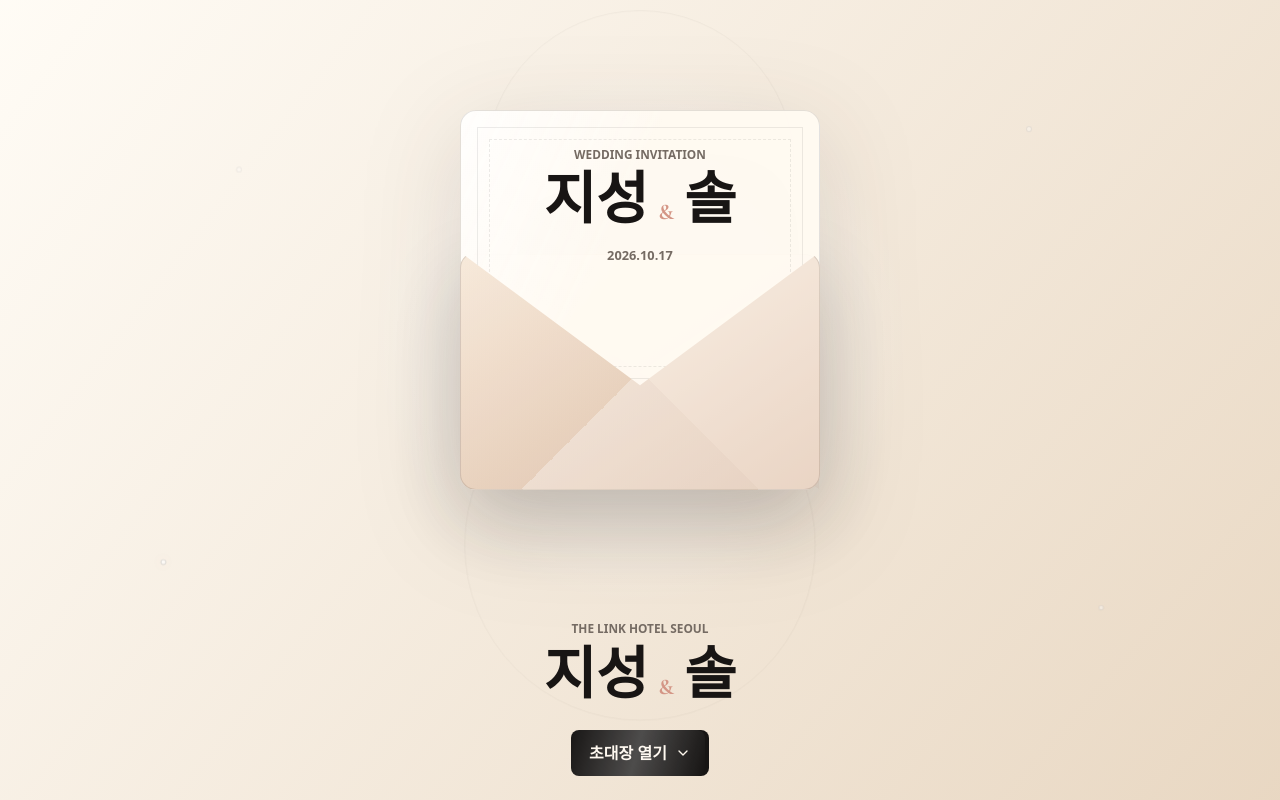
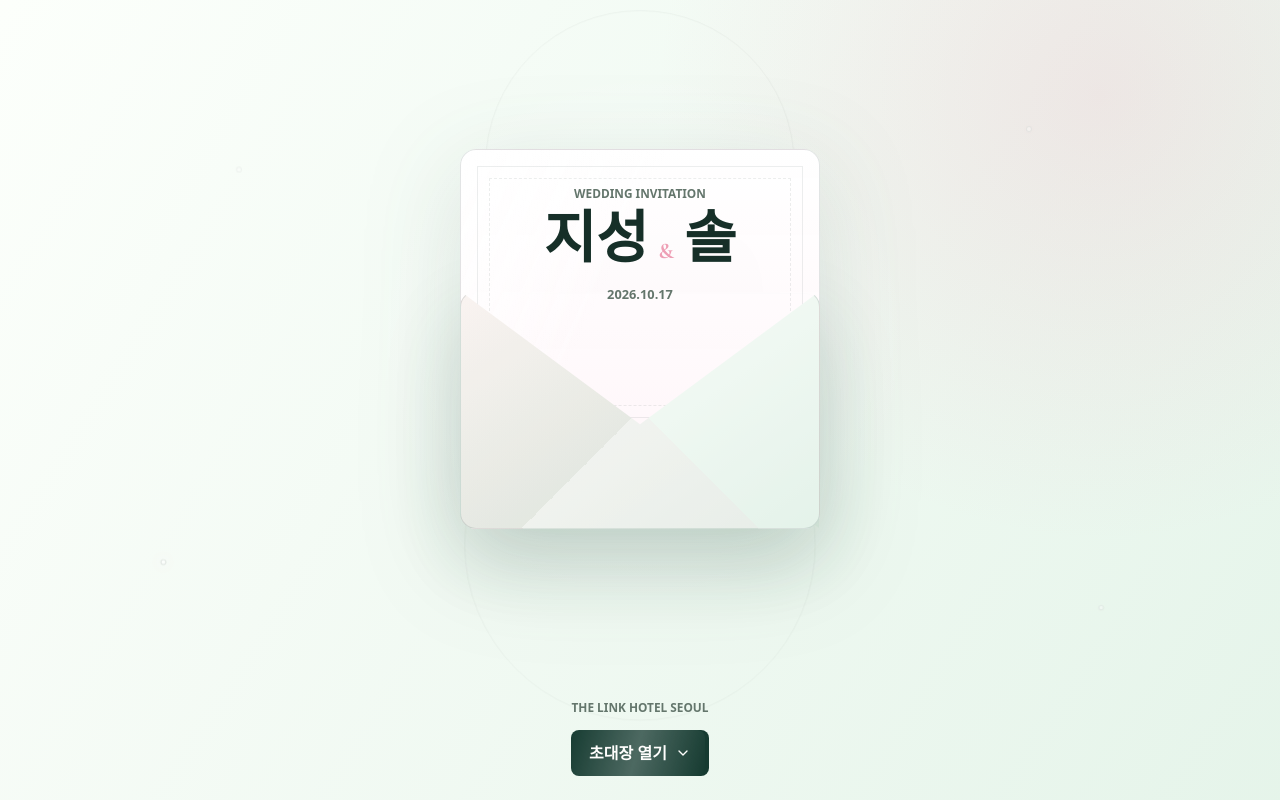
Before and after one commit to jseongchoi/js_and_sol, a React (Vite) app: page / in a window 1280 px wide. Shown: the top 800 px of the page. Built offline with nearby package versions, Linux system fonts and the light colour scheme; a web font is replaced by a local one.

Commit message:
Refresh wedding palette and opening copy

```diff
--- a/src/main.jsx
+++ b/src/main.jsx
@@ -280,11 +280,6 @@ function OpeningScene({ onOpen }) {
       </div>
       <div className="opening-copy">
         <p>THE LINK HOTEL SEOUL</p>
-        <h2>
-          지성
-          <span>&</span>
-          솔
-        </h2>
         <button type="button" onClick={handleOpen} disabled={leaving}>
           초대장 열기
           <ChevronDown size={16} />
--- a/src/styles.css
+++ b/src/styles.css
@@ -10,14 +10,14 @@
 :root {
   --font-sans: "Pretendard", "Apple SD Gothic Neo", "Malgun Gothic", system-ui, sans-serif;
   --font-serif: "Cormorant Garamond", "Noto Serif KR", "Batang", serif;
-  --ink: #181514;
-  --muted: #756b63;
-  --paper: #fff8ee;
-  --milk: #fffdf8;
-  --sage: #9eb8aa;
-  --rose: #d49686;
-  --line: rgba(24, 21, 20, 0.12);
-  --shadow: 0 30px 90px rgba(39, 31, 26, 0.16);
+  --ink: #162f28;
+  --muted: #64766c;
+  --paper: #f7fff9;
+  --milk: #fffefd;
+  --sage: #9bc6ad;
+  --rose: #ee9fb5;
+  --line: rgba(22, 47, 40, 0.13);
+  --shadow: 0 30px 90px rgba(32, 73, 58, 0.14);
   --radius: 8px;
   --scroll-progress: 0;
   --hero-shift: 0px;
@@ -35,9 +35,10 @@ body {
   margin: 0;
   min-width: 320px;
   background:
-    linear-gradient(135deg, rgba(24, 21, 20, 0.045) 0 1px, transparent 1px),
-    linear-gradient(180deg, #fff7ed 0%, #f4e9d9 42%, #dfe9df 100%);
-  background-size: 24px 24px, auto;
+    radial-gradient(circle at 12% 8%, rgba(238, 159, 181, 0.18), transparent 32%),
+    radial-gradient(circle at 88% 38%, rgba(155, 198, 173, 0.2), transparent 34%),
+    linear-gradient(180deg, #fcfffb 0%, #edf8f0 46%, #fff3f7 100%);
+  background-size: auto;
   color: var(--ink);
   font-family: var(--font-sans);
   line-height: 1.55;
@@ -83,10 +84,11 @@ a {
   gap: 22px;
   padding: 24px;
   background:
-    radial-gradient(circle at var(--glow-x) var(--glow-y), rgba(255, 255, 255, 0.72), transparent 34%),
-    linear-gradient(120deg, rgba(255, 252, 246, 0.92), rgba(232, 215, 194, 0.84)),
-    linear-gradient(180deg, rgba(255, 248, 238, 0.88), rgba(234, 216, 194, 0.96)),
-    #fff8ee;
+    radial-gradient(circle at var(--glow-x) var(--glow-y), rgba(255, 255, 255, 0.82), transparent 34%),
+    radial-gradient(circle at 86% 12%, rgba(238, 159, 181, 0.2), transparent 34%),
+    linear-gradient(120deg, rgba(252, 255, 251, 0.94), rgba(226, 244, 232, 0.88)),
+    linear-gradient(180deg, rgba(255, 255, 255, 0.9), rgba(255, 241, 246, 0.72)),
+    #f7fff9;
   animation: sceneIn 420ms ease both;
   overflow: hidden;
   isolation: isolate;
@@ -139,10 +141,10 @@ a {
   position: absolute;
   width: 6px;
   height: 6px;
-  border: 1px solid rgba(24, 21, 20, 0.18);
+  border: 1px solid rgba(22, 47, 40, 0.16);
   border-radius: 50%;
   background: rgba(255, 255, 255, 0.8);
-  box-shadow: 0 0 22px rgba(212, 150, 134, 0.28);
+  box-shadow: 0 0 22px rgba(238, 159, 181, 0.32);
   opacity: 0;
   animation: particleFloat 3.8s ease-in-out infinite;
 }
@@ -178,7 +180,7 @@ a {
   perspective: 1200px;
   transform-style: preserve-3d;
   animation: envelopeArrive 980ms cubic-bezier(0.2, 0.9, 0.25, 1) both;
-  filter: drop-shadow(0 22px 48px rgba(39, 31, 26, 0.14));
+  filter: drop-shadow(0 22px 48px rgba(32, 73, 58, 0.14));
   transition: transform 260ms ease, filter 260ms ease;
   will-change: transform, opacity;
 }
@@ -214,11 +216,11 @@ a {
 .envelope-back {
   bottom: 36px;
   height: 236px;
-  border: 1px solid rgba(24, 21, 20, 0.12);
+  border: 1px solid rgba(22, 47, 40, 0.12);
   background:
-    linear-gradient(115deg, rgba(255, 255, 255, 0.7), transparent 44%),
-    linear-gradient(145deg, #fffaf0, #ead6bf);
-  box-shadow: 0 30px 80px rgba(39, 31, 26, 0.18);
+    linear-gradient(115deg, rgba(255, 255, 255, 0.78), transparent 44%),
+    linear-gradient(145deg, #ffffff, #dcefe3);
+  box-shadow: 0 30px 80px rgba(32, 73, 58, 0.16);
 }
 
 .envelope-back::before,
@@ -228,7 +230,7 @@ a {
   bottom: 0;
   width: 50%;
   height: 100%;
-  background: linear-gradient(145deg, rgba(255, 255, 255, 0.34), rgba(157, 114, 90, 0.08));
+  background: linear-gradient(145deg, rgba(255, 255, 255, 0.38), rgba(155, 198, 173, 0.14));
 }
 
 .envelope-back::before {
@@ -246,11 +248,11 @@ a {
   z-index: 2;
   height: 286px;
   padding: 34px 26px;
-  border: 1px solid rgba(24, 21, 20, 0.12);
+  border: 1px solid rgba(22, 47, 40, 0.12);
   background:
-    linear-gradient(115deg, rgba(255, 255, 255, 0.82), transparent 42%),
-    rgba(255, 250, 242, 0.96);
-  box-shadow: 0 22px 52px rgba(39, 31, 26, 0.12);
+    linear-gradient(115deg, rgba(255, 255, 255, 0.92), transparent 42%),
+    linear-gradient(180deg, rgba(255, 255, 255, 0.98), rgba(255, 247, 250, 0.96));
+  box-shadow: 0 22px 52px rgba(32, 73, 58, 0.12);
   text-align: center;
   transform: translateY(90px) scale(0.94);
   clip-path: inset(22% 8% 0 round 16px);
@@ -262,7 +264,7 @@ a {
   content: "";
   position: absolute;
   inset: 16px;
-  border: 1px solid rgba(24, 21, 20, 0.08);
+  border: 1px solid rgba(22, 47, 40, 0.08);
   pointer-events: none;
 }
 
@@ -280,8 +282,7 @@ a {
   text-transform: uppercase;
 }
 
-.invitation-peek h1,
-.opening-copy h2 {
+.invitation-peek h1 {
   display: flex;
   align-items: baseline;
   justify-content: center;
@@ -295,8 +296,7 @@ a {
   white-space: nowrap;
 }
 
-.invitation-peek h1 span,
-.opening-copy h2 span {
+.invitation-peek h1 span {
   flex: 0 0 auto;
   color: var(--rose);
   font-size: 1.38rem;
@@ -314,11 +314,11 @@ a {
   bottom: 36px;
   z-index: 3;
   height: 238px;
-  border: 1px solid rgba(24, 21, 20, 0.12);
+  border: 1px solid rgba(22, 47, 40, 0.12);
   background:
-    linear-gradient(135deg, transparent 0 50%, rgba(255, 255, 255, 0.32) 50% 100%),
-    linear-gradient(225deg, transparent 0 50%, rgba(157, 114, 90, 0.08) 50% 100%),
-    linear-gradient(145deg, #fff4e6, #dfc0a8);
+    linear-gradient(135deg, transparent 0 50%, rgba(255, 255, 255, 0.44) 50% 100%),
+    linear-gradient(225deg, transparent 0 50%, rgba(238, 159, 181, 0.12) 50% 100%),
+    linear-gradient(145deg, #fbfff9, #cfe8d9);
   clip-path: polygon(0 0, 50% 56%, 100% 0, 100% 100%, 0 100%);
 }
 
@@ -326,11 +326,11 @@ a {
   bottom: 152px;
   z-index: 4;
   height: 130px;
-  border: 1px solid rgba(24, 21, 20, 0.1);
+  border: 1px solid rgba(22, 47, 40, 0.1);
   border-radius: 16px 16px 8px 8px;
   background:
-    linear-gradient(180deg, rgba(255, 255, 255, 0.38), transparent),
-    linear-gradient(145deg, #fff6ea, #d8b99d);
+    linear-gradient(180deg, rgba(255, 255, 255, 0.5), transparent),
+    linear-gradient(145deg, #ffffff, #d8efdf);
   clip-path: polygon(0 0, 100% 0, 50% 100%);
   transform-origin: 50% 100%;
   backface-visibility: hidden;
@@ -347,13 +347,13 @@ a {
   height: 76px;
   place-items: center;
   border-radius: 50%;
-  background: #171514;
-  color: #fff8ee;
+  background: #163b31;
+  color: #fffefd;
   font-family: var(--font-serif);
   font-size: 1.2rem;
   font-weight: 700;
   box-shadow:
-    0 16px 34px rgba(39, 31, 26, 0.22),
+    0 16px 34px rgba(32, 73, 58, 0.24),
     inset 0 0 0 8px rgba(255, 255, 255, 0.08);
   transform: translateX(-50%);
   animation: sealLift 1.02s 360ms cubic-bezier(0.2, 0.9, 0.25, 1) both;
@@ -363,7 +363,7 @@ a {
   content: "";
   position: absolute;
   inset: -10px;
-  border: 1px solid rgba(24, 21, 20, 0.12);
+  border: 1px solid rgba(22, 47, 40, 0.12);
   border-radius: 50%;
   animation: sealRipple 2.8s ease-in-out infinite;
 }
@@ -372,6 +372,7 @@ a {
   position: relative;
   z-index: 2;
   display: grid;
+  gap: 14px;
   justify-items: center;
   text-align: center;
   animation: copyRise 880ms 1.2s ease both;
@@ -385,12 +386,12 @@ a {
   align-items: center;
   justify-content: center;
   gap: 8px;
-  margin-top: 28px;
+  margin-top: 0;
   padding: 0 18px;
   border: 0;
   border-radius: var(--radius);
-  background: #171514;
-  color: #fff8ee;
+  background: #163b31;
+  color: #fffefd;
   cursor: pointer;
   font-weight: 850;
 }
@@ -417,7 +418,7 @@ a {
   z-index: 80;
   width: calc(var(--scroll-progress) * 100%);
   height: 3px;
-  background: linear-gradient(90deg, #171514, #d49686, #8aa89b);
+  background: linear-gradient(90deg, #163b31, #ee9fb5, #9bc6ad);
 }
 
 .topbar {
@@ -434,8 +435,8 @@ a {
   border: 1px solid var(--line);
   border-top: 0;
   border-radius: 0 0 18px 18px;
-  background: rgba(255, 252, 246, 0.72);
-  box-shadow: 0 16px 44px rgba(42, 34, 28, 0.08);
+  background: rgba(252, 255, 251, 0.78);
+  box-shadow: 0 16px 44px rgba(32, 73, 58, 0.08);
   backdrop-filter: blur(18px);
 }
 
@@ -453,8 +454,8 @@ a {
   flex: 0 0 auto;
   place-items: center;
   border-radius: 50%;
-  background: linear-gradient(135deg, #1d1a18, #566d63);
-  color: #fff8ee;
+  background: linear-gradient(135deg, #163b31, #8fc4a6);
+  color: #fffefd;
   font-weight: 850;
 }
 
@@ -499,8 +500,8 @@ a {
 .share-mini,
 .primary-action {
   border-color: transparent;
-  background: #171514;
-  color: #fff8ee;
+  background: #163b31;
+  color: #fffefd;
 }
 
 .share-mini {
@@ -560,10 +561,10 @@ a {
 .hero-section,
 .section-band {
   overflow: hidden;
-  border: 1px solid rgba(24, 21, 20, 0.1);
+  border: 1px solid rgba(22, 47, 40, 0.1);
   background:
-    linear-gradient(115deg, rgba(255, 255, 255, 0.74), transparent 36%),
-    rgba(255, 250, 242, 0.86);
+    linear-gradient(115deg, rgba(255, 255, 255, 0.86), transparent 36%),
+    linear-gradient(180deg, rgba(255, 255, 255, 0.86), rgba(244, 255, 247, 0.8));
   box-shadow: var(--shadow);
 }
 
@@ -585,8 +586,8 @@ a {
   min-height: 560px;
   padding: 14px;
   background:
-    linear-gradient(180deg, rgba(255, 255, 255, 0.16), rgba(24, 21, 20, 0.14)),
-    linear-gradient(135deg, #ffe9d8 0%, #b7d4c8 50%, #8099b5 100%);
+    linear-gradient(180deg, rgba(255, 255, 255, 0.22), rgba(22, 47, 40, 0.08)),
+    linear-gradient(135deg, #fffefd 0%, #d9f1e1 45%, #f8cbd8 100%);
 }
 
 .photo-stack span,
@@ -648,7 +649,7 @@ a {
   padding: 7px 9px;
   border: 1px solid rgba(255, 255, 255, 0.4);
   border-radius: var(--radius);
-  background: rgba(23, 21, 20, 0.44);
+  background: rgba(22, 59, 49, 0.5);
   color: #fff;
   font-size: 0.72rem;
   font-weight: 800;
@@ -668,9 +669,9 @@ a {
   padding: 14px;
   border: 1px solid rgba(255, 255, 255, 0.32);
   border-radius: 12px;
-  background: rgba(255, 250, 242, 0.34);
-  color: #fffaf1;
-  text-shadow: 0 8px 24px rgba(20, 18, 16, 0.22);
+  background: rgba(255, 255, 255, 0.34);
+  color: #fffefd;
+  text-shadow: 0 8px 24px rgba(22, 47, 40, 0.2);
   transform: translateY(calc(var(--hero-shift) * -0.08));
   backdrop-filter: blur(16px);
 }
@@ -919,7 +920,7 @@ a {
   top: 4px;
   width: 1px;
   height: 134px;
-  background: linear-gradient(180deg, transparent, rgba(212, 150, 134, 0.42), transparent);
+  background: linear-gradient(180deg, transparent, rgba(238, 159, 181, 0.42), transparent);
   animation: lightDrop 4.8s ease-in-out infinite;
 }
 
@@ -990,7 +991,7 @@ a {
   width: 9px;
   height: 9px;
   border-radius: 50%;
-  background: #171514;
+  background: #163b31;
   transform: scale(0);
   animation: dotPulse 3.2s ease-in-out infinite;
   animation-delay: calc(var(--step) * 360ms);
@@ -1012,15 +1013,15 @@ a {
   overflow: hidden;
   min-height: 300px;
   margin-top: 18px;
-  border: 1px solid rgba(24, 21, 20, 0.1);
+  border: 1px solid rgba(22, 47, 40, 0.1);
   border-radius: 12px;
   background:
     linear-gradient(90deg, transparent 0 28%, rgba(255, 255, 255, 0.64) 28% 29%, transparent 29%),
     linear-gradient(90deg, transparent 0 68%, rgba(255, 255, 255, 0.54) 68% 69%, transparent 69%),
     linear-gradient(0deg, transparent 0 42%, rgba(255, 255, 255, 0.58) 42% 43%, transparent 43%),
     linear-gradient(0deg, transparent 0 74%, rgba(255, 255, 255, 0.46) 74% 75%, transparent 75%),
-    linear-gradient(145deg, #f8eddc 0%, #b9d8cd 48%, #7c9fb0 100%);
-  box-shadow: 0 18px 42px rgba(24, 21, 20, 0.12);
+    linear-gradient(145deg, #fffefd 0%, #d7f0df 48%, #f7c8d6 100%);
+  box-shadow: 0 18px 42px rgba(32, 73, 58, 0.12);
 }
 
 .route-svg {
@@ -1074,12 +1075,12 @@ a {
   gap: 5px;
   padding: 12px 14px;
   border-radius: 999px;
-  background: #171514;
-  color: #fff8ee;
+  background: #163b31;
+  color: #fffefd;
   font-size: 0.76rem;
   font-weight: 900;
   transform: translate(-50%, -50%);
-  box-shadow: 0 18px 38px rgba(24, 21, 20, 0.24);
+  box-shadow: 0 18px 38px rgba(32, 73, 58, 0.24);
 }
 
 .transport-list {
@@ -1101,8 +1102,8 @@ a {
   height: 36px;
   place-items: center;
   border-radius: 50%;
-  background: #171514;
-  color: #fff8ee;
+  background: #163b31;
+  color: #fffefd;
 }
 
 .transport-card strong {
@@ -1130,12 +1131,12 @@ a {
   display: block;
   min-height: 174px;
   overflow: hidden;
-  border: 1px solid rgba(24, 21, 20, 0.1);
+  border: 1px solid rgba(22, 47, 40, 0.1);
   border-radius: var(--radius);
   background:
-    linear-gradient(135deg, rgba(255, 255, 255, 0.34), rgba(255, 255, 255, 0)),
-    linear-gradient(145deg, #fff2e5, #b9d4ca 52%, #7d9aa7);
-  box-shadow: 0 18px 42px rgba(24, 21, 20, 0.12);
+    linear-gradient(135deg, rgba(255, 255, 255, 0.38), rgba(255, 255, 255, 0)),
+    linear-gradient(145deg, #fffefd, #cde9d8 52%, #f3b6c7);
+  box-shadow: 0 18px 42px rgba(32, 73, 58, 0.12);
 }
 
 .gallery-tile svg {
@@ -1154,14 +1155,14 @@ a {
   margin-top: 22px;
   background:
     linear-gradient(135deg, rgba(255, 255, 255, 0.28), rgba(255, 255, 255, 0)),
-    linear-gradient(145deg, #fff6ea, #a8c7d9 58%, #9f8eb9);
+    linear-gradient(145deg, #f8fff9, #bde1ca 58%, #f7c5d3);
 }
 
 .gallery-tile:nth-child(3) {
   margin-top: -22px;
   background:
     linear-gradient(135deg, rgba(255, 255, 255, 0.25), rgba(255, 255, 255, 0)),
-    linear-gradient(145deg, #f3d7c8, #d88f82 55%, #b1c5a4);
+    linear-gradient(145deg, #fff3f7, #ee9fb5 55%, #a9cfb5);
 }
 
 .account-list {
@@ -1213,8 +1214,8 @@ a {
   padding: 7px;
   border: 1px solid var(--line);
   border-radius: 14px;
-  background: rgba(255, 252, 246, 0.8);
-  box-shadow: 0 16px 42px rgba(42, 34, 28, 0.12);
+  background: rgba(252, 255, 251, 0.82);
+  box-shadow: 0 16px 42px rgba(32, 73, 58, 0.12);
   backdrop-filter: blur(18px);
 }
 
@@ -1241,7 +1242,7 @@ a {
   display: grid;
   place-items: center;
   padding: 22px;
-  background: rgba(24, 21, 20, 0.42);
+  background: rgba(22, 47, 40, 0.42);
   backdrop-filter: blur(10px);
 }
 
@@ -1251,7 +1252,7 @@ a {
   padding: 16px;
   border: 1px solid rgba(255, 255, 255, 0.28);
   border-radius: 16px;
-  background: rgba(255, 250, 242, 0.9);
+  background: rgba(252, 255, 251, 0.9);
   box-shadow: var(--shadow);
 }
 
@@ -1277,7 +1278,7 @@ a {
   border-radius: 12px;
   background:
     linear-gradient(135deg, rgba(255, 255, 255, 0.34), rgba(255, 255, 255, 0)),
-    linear-gradient(145deg, #fff2e5, #b9d4ca 52%, #7d9aa7);
+    linear-gradient(145deg, #fffefd, #cde9d8 52%, #f3b6c7);
 }
 
 .lightbox-panel p {
@@ -1549,8 +1550,7 @@ a {
 
 @media (max-width: 380px) {
   .hero-copy h1,
-  .invitation-peek h1,
-  .opening-copy h2 {
+  .invitation-peek h1 {
     font-size: 3.25rem;
   }
 
```
